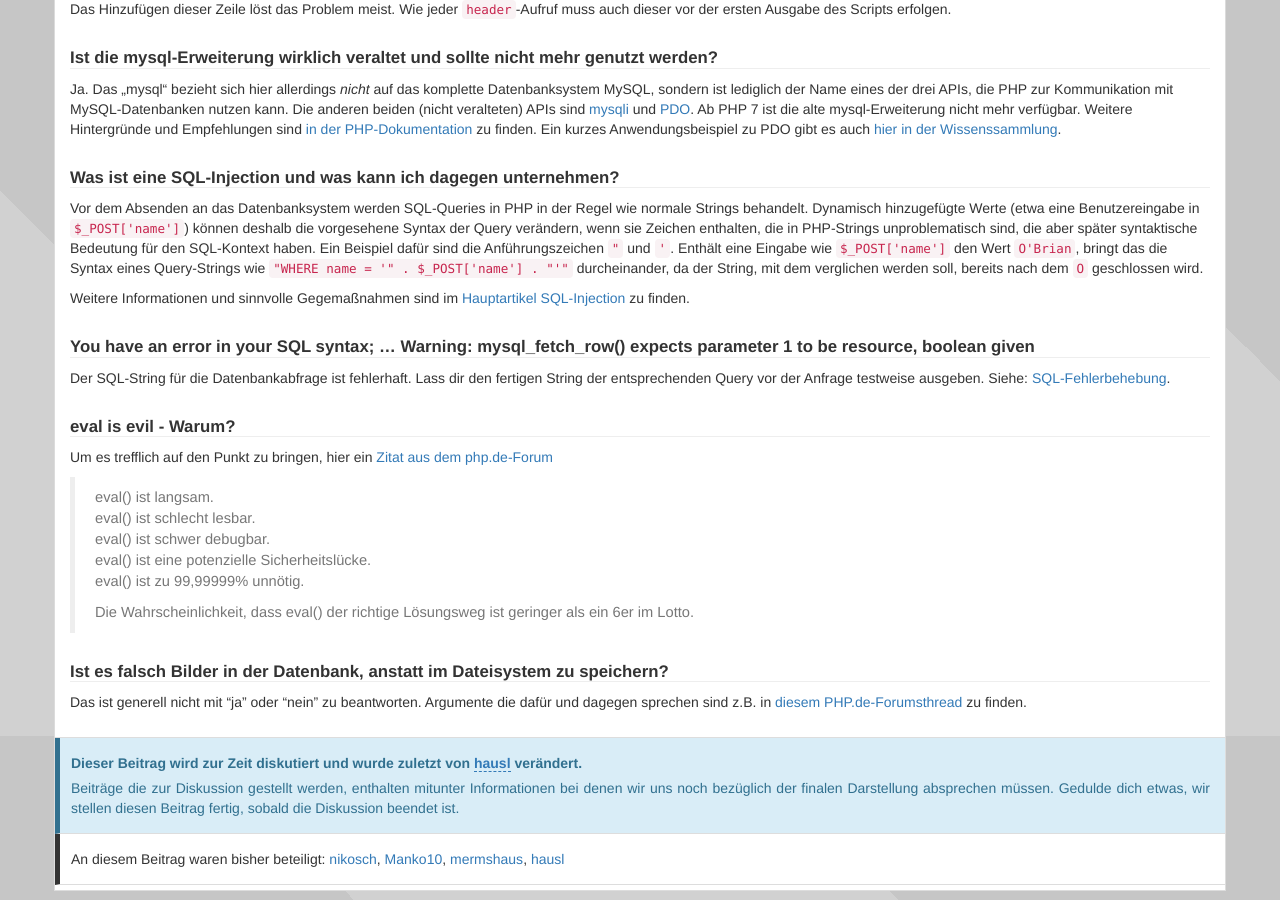
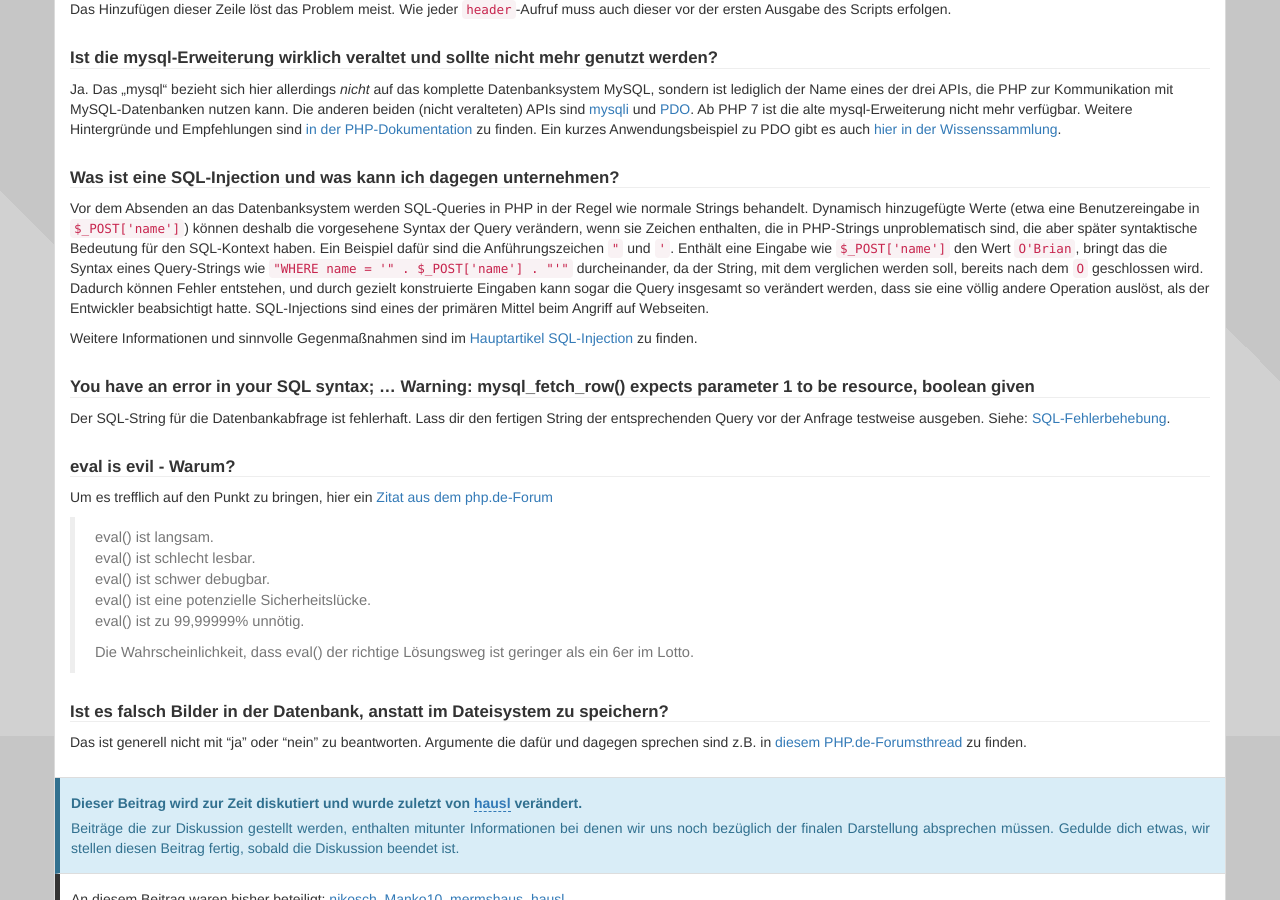
Before and after one commit to php-de/php-de.github.io, a Jekyll site: the page built from introduction/04_faq.md, in a window 1280 px wide and 900 px high, scrolled down 2864 px. Built offline with Jekyll 4.4.1, drawn with Linux system fonts in a browser that asks for light colours; nearby versions of some CDN libraries.

Commit message:
FAQ: Update SQL-Injections.

```diff
--- a/introduction/04_faq.md
+++ b/introduction/04_faq.md
@@ -273,9 +273,13 @@ SQL-Kontext haben. Ein Beispiel dafür sind die Anführungszeichen `"` und `'`.
 Enthält eine Eingabe wie `$_POST['name']` den Wert `O'Brian`, bringt das
 die Syntax eines Query-Strings wie `"WHERE name = '" . $_POST['name'] . "'"`
 durcheinander, da der String, mit dem verglichen werden soll, bereits
-nach dem `O` geschlossen wird.
+nach dem `O` geschlossen wird. Dadurch können Fehler entstehen, und durch
+gezielt konstruierte Eingaben kann sogar die Query insgesamt so verändert
+werden, dass sie eine völlig andere Operation auslöst, als der Entwickler
+beabsichtigt hatte. SQL-Injections sind eines der primären Mittel beim Angriff
+auf Webseiten.
 
-Weitere Informationen und sinnvolle Gegemaßnahmen sind im [Hauptartikel
+Weitere Informationen und sinnvolle Gegenmaßnahmen sind im [Hauptartikel
 SQL-Injection]({{ page.root }}/jumpto/sql-injection/) zu finden.
 
 
```
